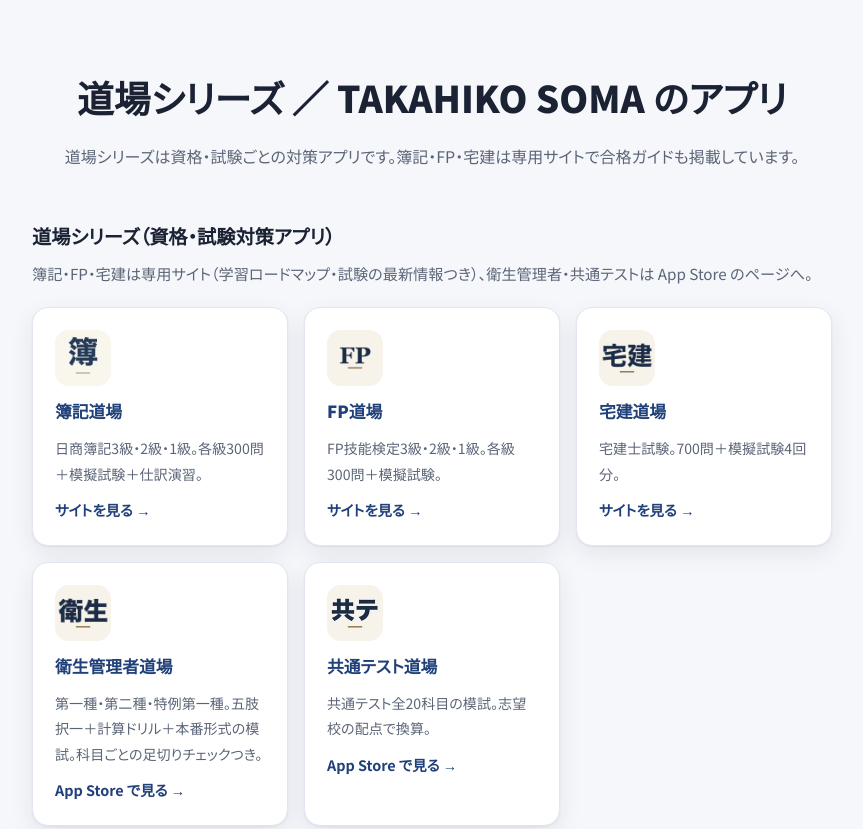
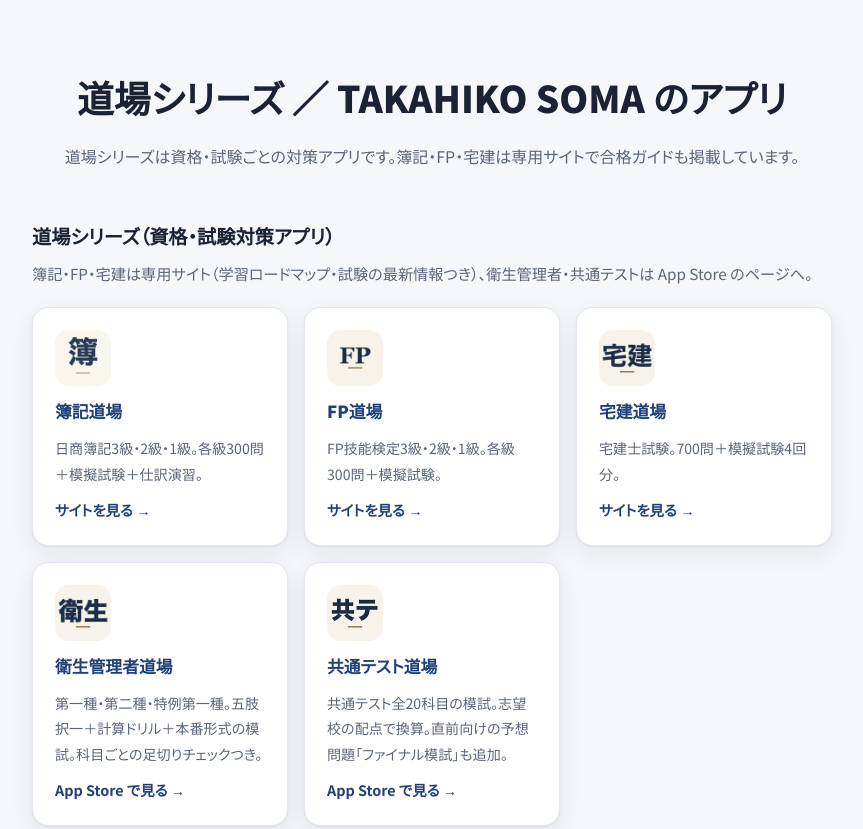
Before and after one commit to takawmd2524-boop/apps-hub, a plain HTML site: page index.html in a window 1280 px wide. Shown: the top 829 px of the page, without its empty margins (208-1071 px from the left). Drawn offline with Linux system fonts and the light colour scheme.

Commit message:
共通テスト道場の紹介にファイナル模試（予想問題）を追記

```diff
--- a/index.html
+++ b/index.html
@@ -105,7 +105,7 @@ footer .disc{font-size:.76rem;margin-top:10px;opacity:.85}
         <a class="card" href="https://apps.apple.com/jp/app/id6827768409?ct=hub">
           <img src="assets/icons/kyote.webp" alt="共通テスト道場">
           <b>共通テスト道場</b>
-          <span>共通テスト全20科目の模試。志望校の配点で換算。</span>
+          <span>共通テスト全20科目の模試。志望校の配点で換算。直前向けの予想問題「ファイナル模試」も追加。</span>
           <span class="go">App Store で見る →</span>
         </a>
       </div>
```
